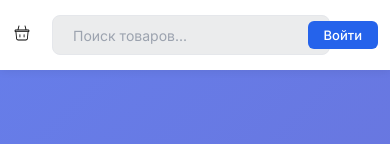
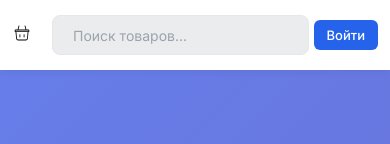
Before and after one commit to Coder-crea/MarketScan, a React (Create React App) app: page / in a window 390 px wide. Shown: the top 144 px of the page. Built offline with nearby package versions, Linux system fonts and the light colour scheme.

Commit message:
correct button login

```diff
--- a/src/components/homeComponents/NavBar.css
+++ b/src/components/homeComponents/NavBar.css
@@ -121,6 +121,7 @@
   font-weight: 500;
   cursor: pointer;
   transition: all 0.2s;
+  margin-left: 15px;
 }
 
 .login-btn:hover {
@@ -160,8 +161,9 @@
   }
 
   .login-btn {
-    padding: 6px 16px;
+    padding: 7px 13px;
     font-size: 13px;
+    margin-left: 27px;
   }
 }
 
```
